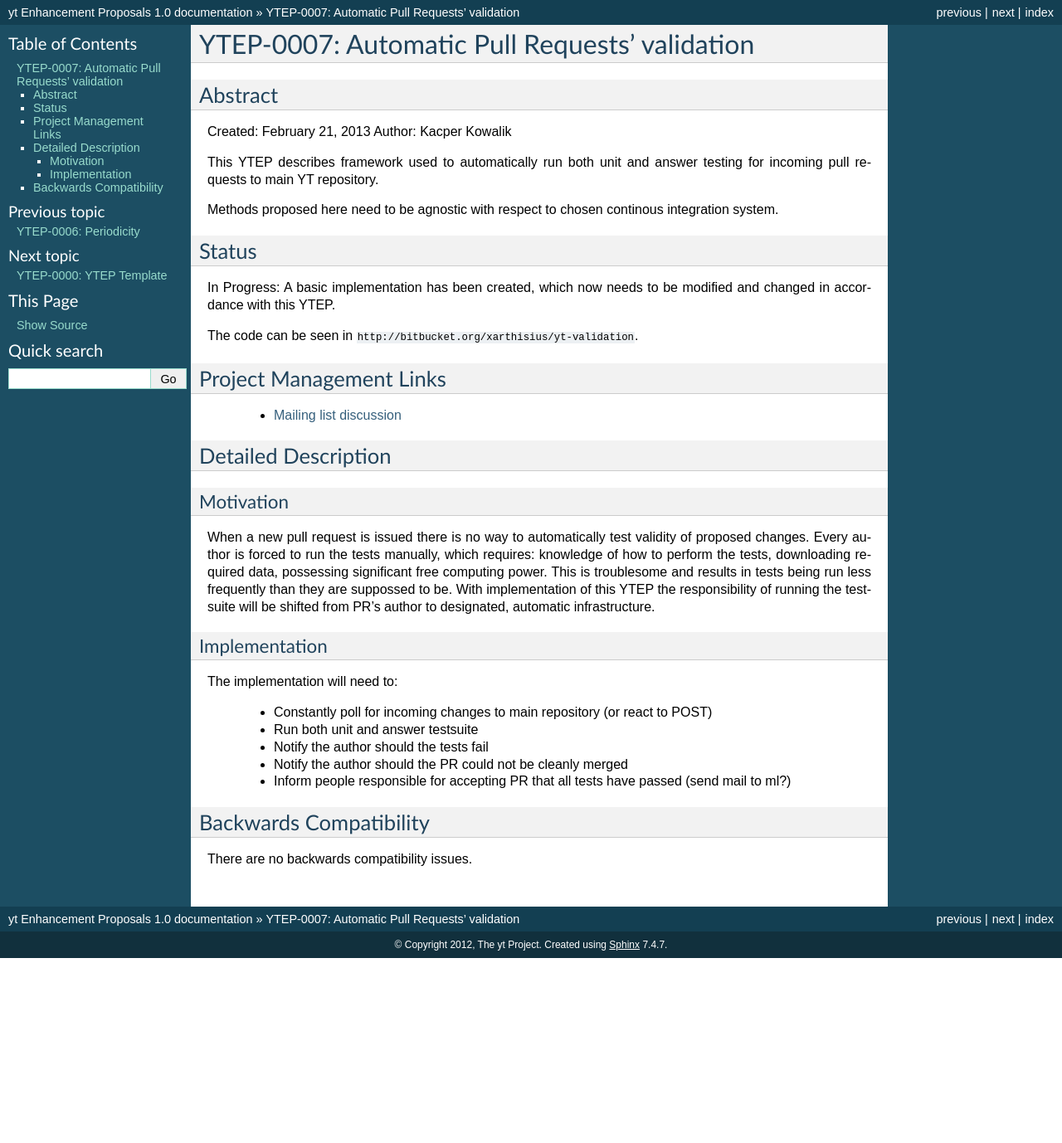
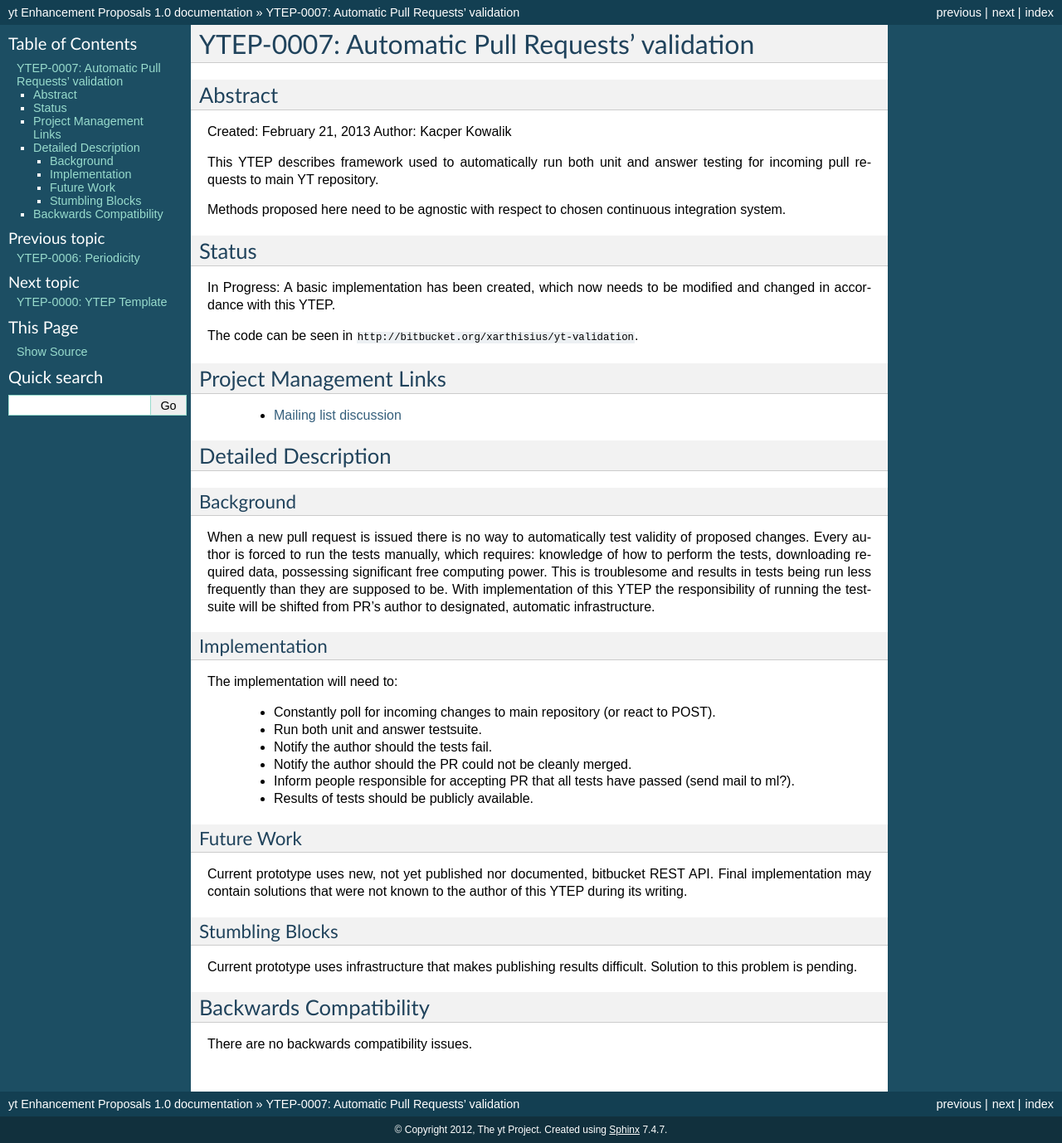
Before and after one commit to yt-project/ytep, a Sphinx documentation site: the page built from source/YTEPs/YTEP-0007.rst, in a window 1280 px wide. Shown: the whole page at 83% size. Built offline with Sphinx 7.4.7, drawn with Linux system fonts in a browser that asks for light colours; formulas are drawn with MathJax 3; before the commit the page ends 1155 px from its top, so only the background shows below that.

Commit message:
[YTEP-0007] update

```diff
--- a/source/YTEPs/YTEP-0007.rst
+++ b/source/YTEPs/YTEP-0007.rst
@@ -10,7 +10,7 @@ Author: Kacper Kowalik
 This YTEP describes framework used to automatically run both unit and answer
 testing for incoming pull requests to main YT repository.
 
-Methods proposed here need to be agnostic with respect to chosen continous
+Methods proposed here need to be agnostic with respect to chosen continuous
 integration system.
 
 Status
@@ -29,14 +29,14 @@ Project Management Links
 Detailed Description
 --------------------
 
-Motivation
+Background
 ++++++++++
 
 When a new pull request is issued there is no way to automatically test validity
 of proposed changes. Every author is forced to run the tests manually, which
 requires: knowledge of how to perform the tests, downloading required data,
 possessing significant free computing power. This is troublesome and results in
-tests being run less frequently than they are suppossed to be. With
+tests being run less frequently than they are supposed to be. With
 implementation of this YTEP the responsibility of running the testsuite will be
 shifted from PR's author to designated, automatic infrastructure.
 
@@ -45,12 +45,26 @@ Implementation
 
 The implementation will need to:
 
-  * Constantly poll for incoming changes to main repository (or react to POST)
-  * Run both unit and answer testsuite
-  * Notify the author should the tests fail
-  * Notify the author should the PR could not be cleanly merged
+  * Constantly poll for incoming changes to main repository (or react to POST).
+  * Run both unit and answer testsuite.
+  * Notify the author should the tests fail.
+  * Notify the author should the PR could not be cleanly merged.
   * Inform people responsible for accepting PR that all tests have passed
-    (send mail to ml?)
+    (send mail to ml?).
+  * Results of tests should be publicly available.
+
+Future Work
++++++++++++
+
+Current prototype uses new, not yet published nor documented, bitbucket REST
+API. Final implementation may contain solutions that were not known to the
+author of this YTEP during its writing.
+
+Stumbling Blocks
+++++++++++++++++
+
+Current prototype uses infrastructure that makes publishing results difficult.
+Solution to this problem is pending.
 
 Backwards Compatibility
 -----------------------
```
